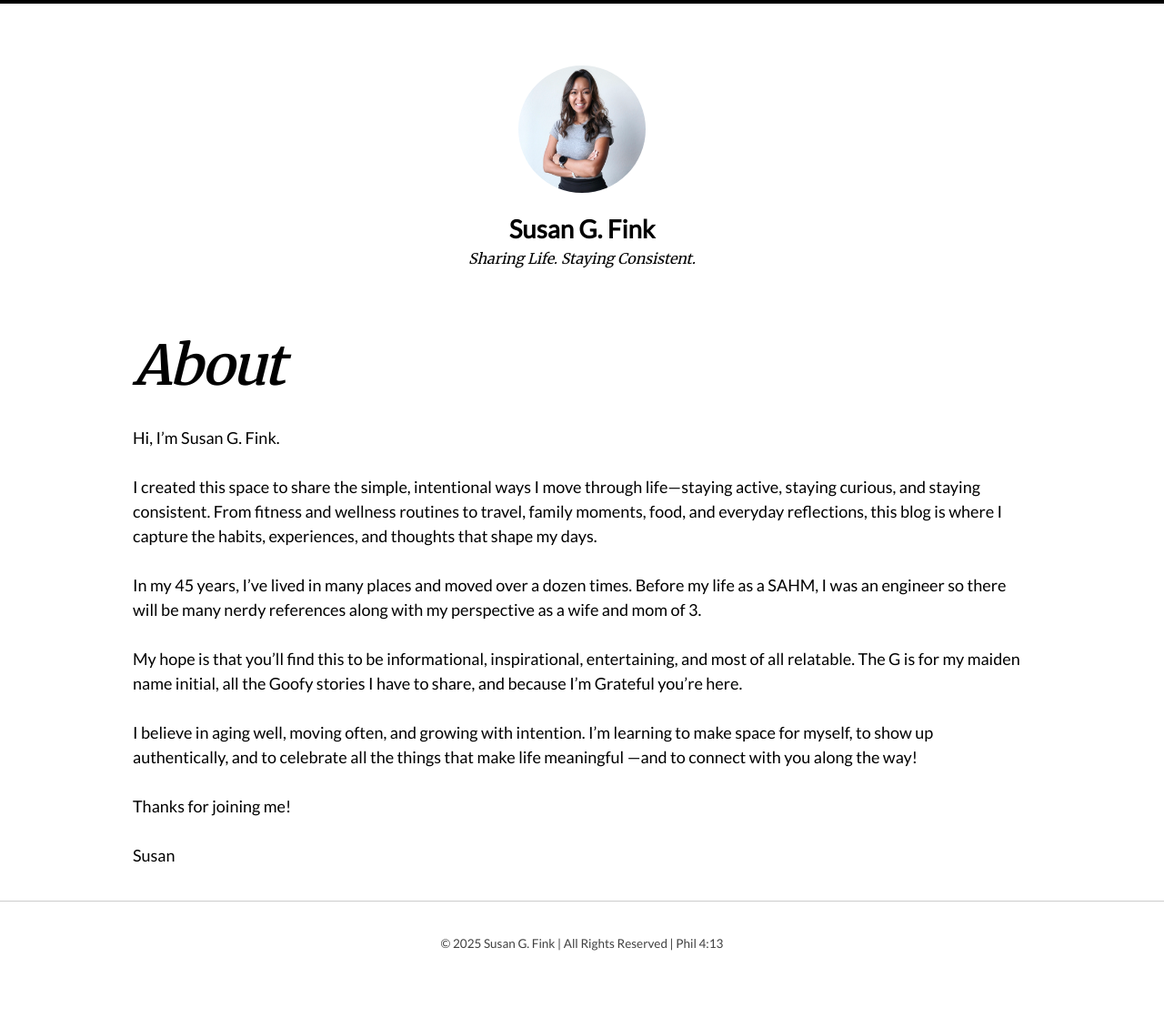
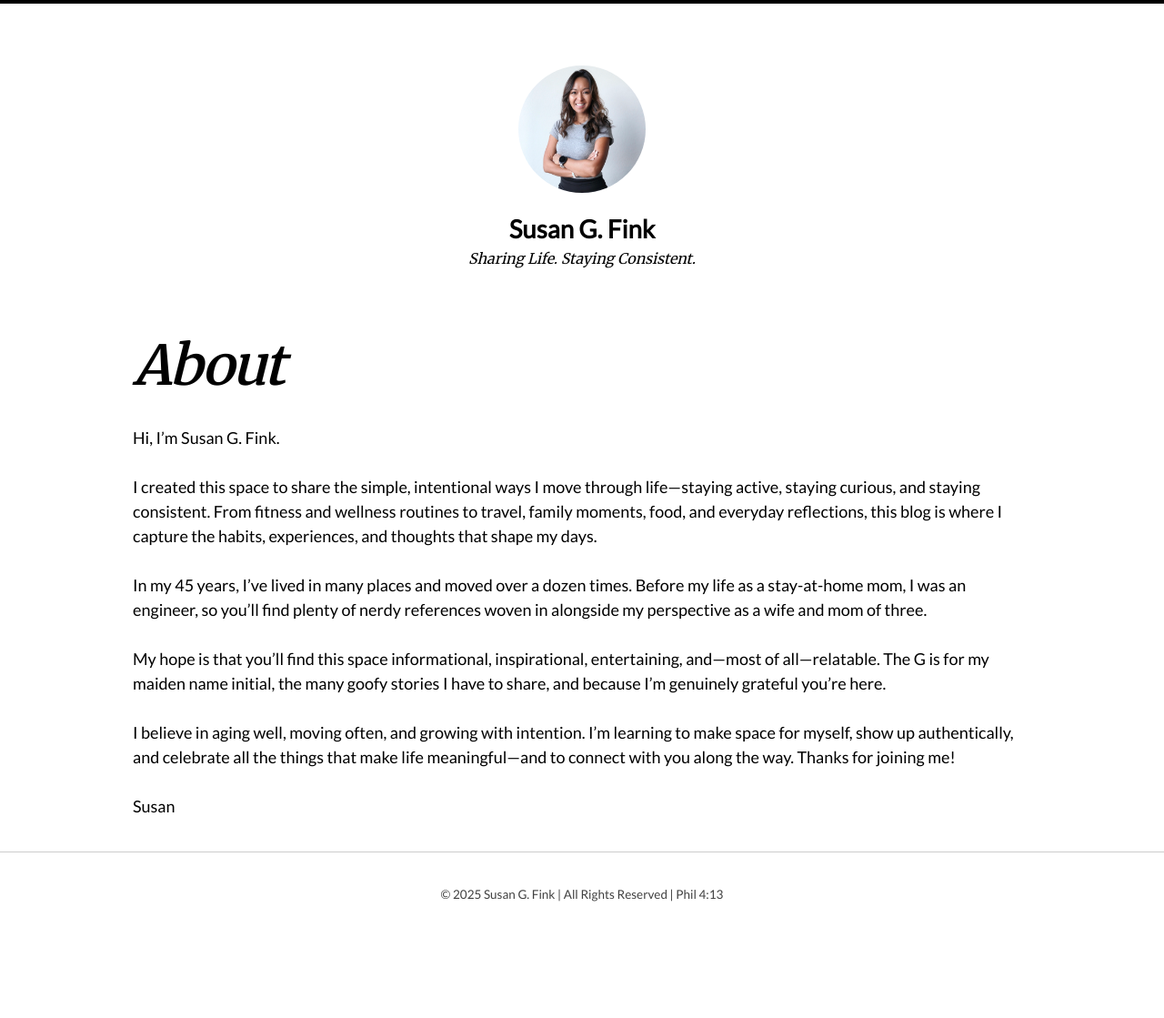
Before and after one commit to susangfink/site, a Jekyll site: the page built from about.md, in a window 1280 px wide. Shown: the whole page at 91% size. Built offline with Jekyll 4.4.1, drawn with Linux system fonts in a browser that asks for light colours; nearby versions of some CDN libraries; after the commit the page ends 1065 px from its top, so only the background shows below that.

Commit message:
Update about.md

```diff
--- a/about.md
+++ b/about.md
@@ -13,12 +13,11 @@ Hi, I’m Susan G. Fink.
 
 I created this space to share the simple, intentional ways I move through life—staying active, staying curious, and staying consistent. From fitness and wellness routines to travel, family moments, food, and everyday reflections, this blog is where I capture the habits, experiences, and thoughts that shape my days.
 
-In my 45 years, I’ve lived in many places and moved over a dozen times. Before my life as a SAHM, I was an engineer so there will be many nerdy references along with my perspective as a wife and mom of 3.
+In my 45 years, I’ve lived in many places and moved over a dozen times. Before my life as a stay-at-home mom, I was an engineer, so you’ll find plenty of nerdy references woven in alongside my perspective as a wife and mom of three.
 
-My hope is that you’ll find this to be informational, inspirational, entertaining, and most of all relatable. The G is for my maiden name initial, all the Goofy stories I have to share, and because I’m Grateful you’re here.
+My hope is that you’ll find this space informational, inspirational, entertaining, and—most of all—relatable. The G is for my maiden name initial, the many goofy stories I have to share, and because I’m genuinely grateful you’re here.
 
-I believe in aging well, moving often, and growing with intention. I’m learning to make space for myself, to show up authentically, and to celebrate all the things that make life meaningful —and to connect with you along the way!
-
+I believe in aging well, moving often, and growing with intention. I’m learning to make space for myself, show up authentically, and celebrate all the things that make life meaningful—and to connect with you along the way.
 Thanks for joining me!
 
 Susan
```
